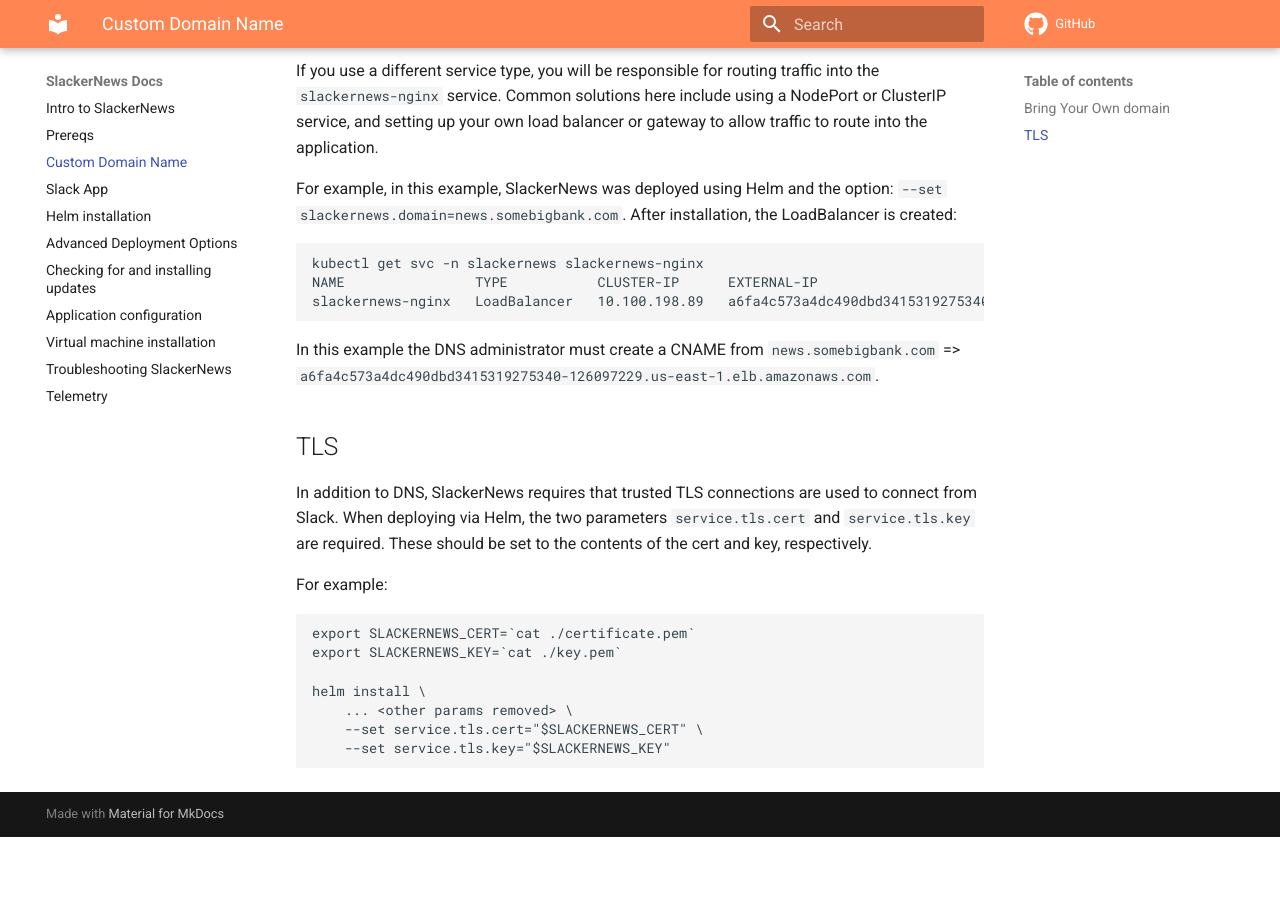
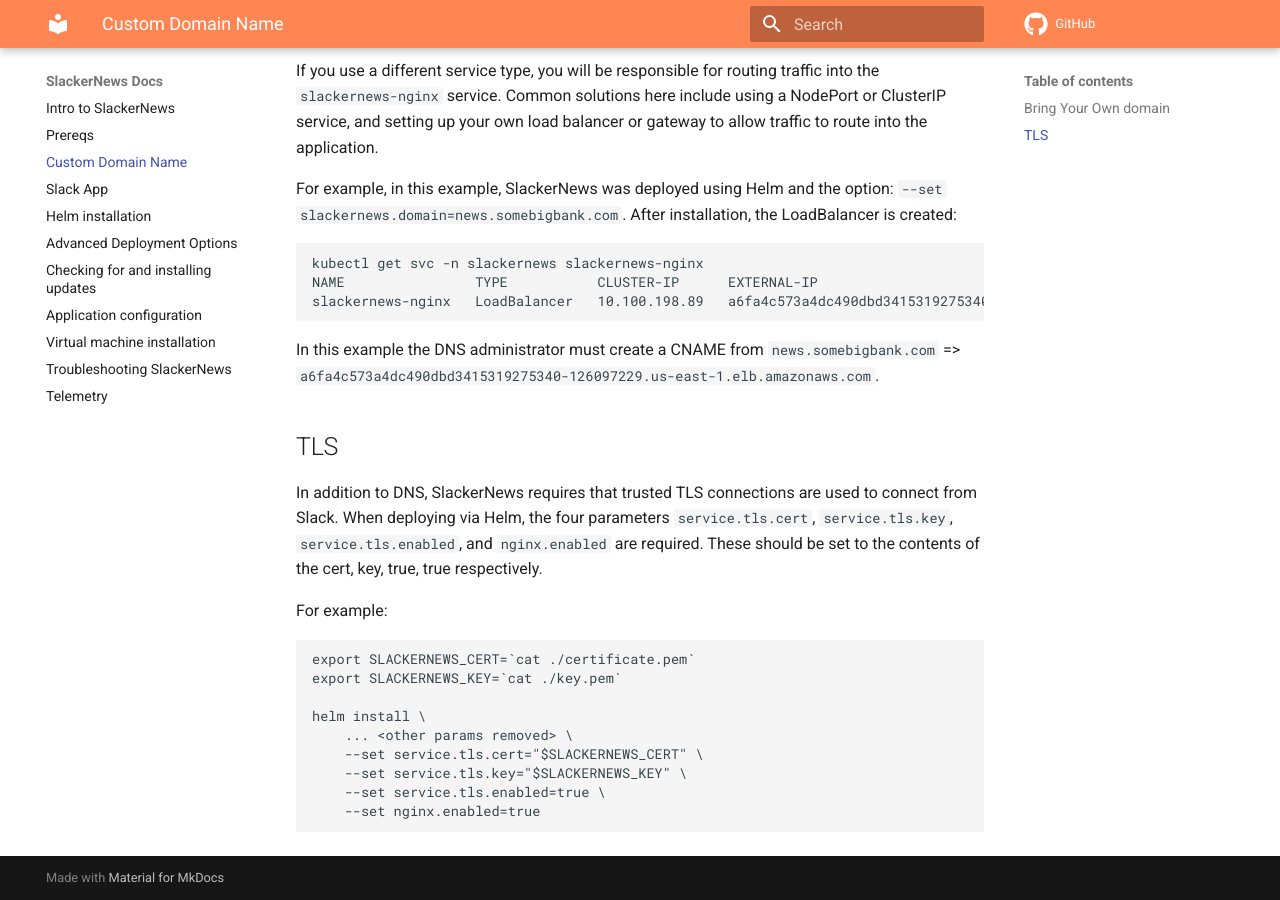
Before and after one commit to slackernews/slackernews, an MkDocs documentation site: the page built from docs/docs/domain.md, in a window 1280 px wide and 900 px high, scrolled down 552 px. Built offline with MkDocs 1.6.1 and Material for MkDocs 9.7.7, drawn with Linux system fonts in a browser that asks for light colours; comment, search, counter and statistics services are not loaded; old or Windows-style settings are respelled for this version of MkDocs; before the commit the page ends 1389 px from its top, so only the background shows below that.

Commit message:
Update domain.md

````diff
--- a/docs/docs/domain.md
+++ b/docs/docs/domain.md
@@ -23,7 +23,7 @@
 
 ## TLS
 
-In addition to DNS, SlackerNews requires that trusted TLS connections are used to connect from Slack. When deploying via Helm, the two parameters `service.tls.cert` and `service.tls.key` are required. These should be set to the contents of the cert and key, respectively.
+In addition to DNS, SlackerNews requires that trusted TLS connections are used to connect from Slack. When deploying via Helm, the four parameters `service.tls.cert`, `service.tls.key`, `service.tls.enabled`, and `nginx.enabled` are required. These should be set to the contents of the cert, key, true, true respectively.
 
 For example:
 
@@ -34,5 +34,7 @@
 helm install \
     ... <other params removed> \
     --set service.tls.cert="$SLACKERNEWS_CERT" \
-    --set service.tls.key="$SLACKERNEWS_KEY"
+    --set service.tls.key="$SLACKERNEWS_KEY" \
+    --set service.tls.enabled=true \
+    --set nginx.enabled=true
 ```
````
